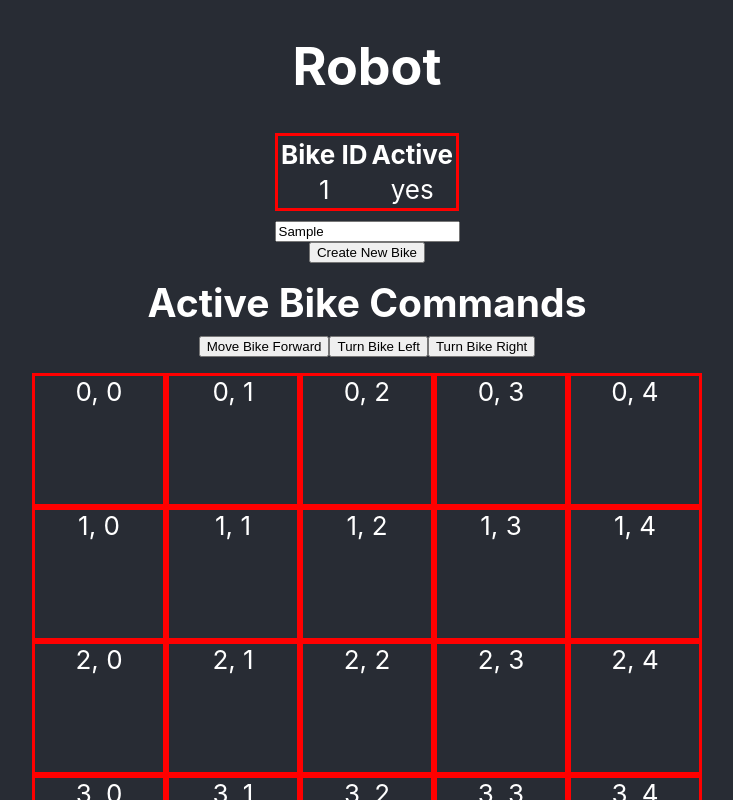
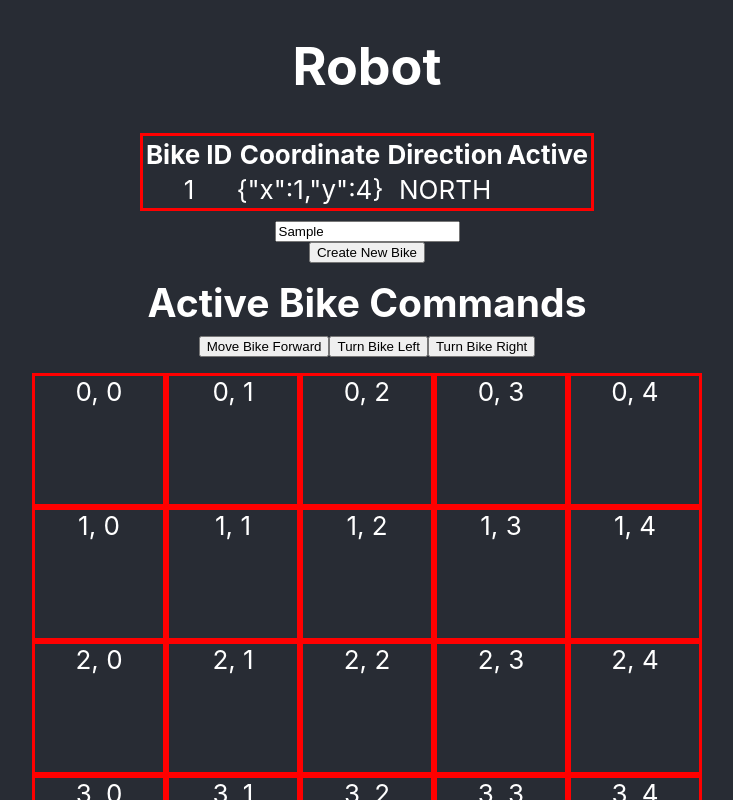
Before and after one commit to luketellis/robot, a React (Create React App) app: page / in a window 1280 px wide. Both pictures are taken after typing "Sample" into the empty fields and a click on the button "Create New Bike". Shown: the top 800 px of the page, without its empty margins (273-1006 px from the left). Built offline with nearby package versions, Linux system fonts and the light colour scheme.

Commit message:
Adding Bikes using simple objects

```diff
--- a/src/App.js
+++ b/src/App.js
@@ -1,27 +1,41 @@
 import './App.css';
+import { useEffect, useState } from 'react';
 import Button from './components/Button/Button';
 import Grid from './components/Grid/Grid';
 import Table from './components/Table/Table';
 import TextInput from './components/TextInput/TextInput';
-import Bike from './domain/Classes/Bike';
-import Coordinate from './domain/Classes/Coordinate';
 import BikeMovementBar from './components/BikeMovementBar/BikeMovementBar';
 
 function App() {
-	const startingPoint = new Coordinate(1, 2);
-	const bike = new Bike(startingPoint, 'NORTH');
+	const [bikeArray, setBikeArray] = useState([]);
+	const [coordinate, setCoordinate] = useState({ x: 1, y: 4 });
+	const [direction, setDirection] = useState('NORTH');
+	const [activeBike, setActiveBike] = useState(null);
 
-	console.log(`startingPoint ${JSON.stringify(startingPoint)}`);
-	console.log(`bike ${JSON.stringify(bike)}`);
-	console.log(`bikeCount ${Bike.numberOfBikes}`);
+	const addBike = () => {
+		setBikeArray((prevState) => [
+			...prevState,
+			{
+				id: bikeArray.length + 1,
+				coordinate: coordinate,
+				direction: direction,
+				active: false,
+			},
+		]);
+	};
+
+	//console.log(`bike ${JSON.stringify(bikeArray)}`);
 
 	return (
 		<div className="App">
 			<header className="App-header">
 				<h1>Robot</h1>
-				<Table tableHeadings={['Bike ID', 'Active']} tableData={[1, 'yes']} />
+				<Table
+					tableHeadings={['Bike ID', 'Coordinate', 'Direction', 'Active']}
+					tableData={bikeArray}
+				/>
 				<TextInput helperText="" placeholder="Enter Starting Instructions" />
-				<Button label="Create New Bike" />
+				<Button label="Create New Bike" onClick={addBike} />
 				<BikeMovementBar />
 				<Grid />
 			</header>
--- a/src/components/Table/Table.jsx
+++ b/src/components/Table/Table.jsx
@@ -3,29 +3,45 @@ import TableData from '../TableData/TableData';
 import './Table.css';
 
 function Table(props) {
+	console.log(`DATA ITEMS ${JSON.stringify(props.tableData)}`);
 	const tableHeadings = props.tableHeadings;
-	const headerRowItems = tableHeadings.map((tableHeading, index) => (
+	const headerRowElements = tableHeadings.map((tableHeading, index) => (
 		<TableData key={index} data={tableHeading} headerRowType={true}></TableData>
 	));
 
 	const tableData = props.tableData;
-	const dataItems = tableData.map((tableDataItem, index) => (
-		<TableData
-			key={index}
-			data={tableDataItem}
-			headerRowType={false}
-		></TableData>
+	const dataRowElements = tableData.map((tableDataItem, index) => (
+		<tr>
+			<TableData
+				key={`${tableDataItem.id}a`}
+				data={tableDataItem.id}
+				headerRowType={false}
+			></TableData>
+			<TableData
+				key={`${tableDataItem.id}b`}
+				data={JSON.stringify(tableDataItem.coordinate)}
+				headerRowType={false}
+			></TableData>
+			<TableData
+				key={`${tableDataItem.id}c`}
+				data={tableDataItem.direction}
+				headerRowType={false}
+			></TableData>
+			<TableData
+				key={`${tableDataItem.id}d`}
+				data={tableDataItem.active}
+				headerRowType={false}
+			></TableData>
+		</tr>
 	));
 
 	return (
 		<table className="table">
 			<thead>
-				<tr>{headerRowItems}</tr>
+				<tr>{headerRowElements}</tr>
 			</thead>
 
-			<tbody className="table">
-				<tr>{dataItems}</tr>
-			</tbody>
+			<tbody className="table">{dataRowElements}</tbody>
 		</table>
 	);
 }
--- a/src/domain/Classes/Bike.js
+++ b/src/domain/Classes/Bike.js
@@ -10,7 +10,7 @@ class Bike {
 	}
 
 	get getCoordinate() {
-		return this._coordinate;
+		return this.coordinate;
 	}
 
 	get getDirection() {
@@ -26,7 +26,7 @@ class Bike {
 	}
 
 	static increaseNumberOfBikes() {
-		this.numberOfBikes = ++this.numberOfBikes;
+		this.numberOfBikes += 1;
 	}
 
 	set setCoordinate(newCoordinate) {
```
